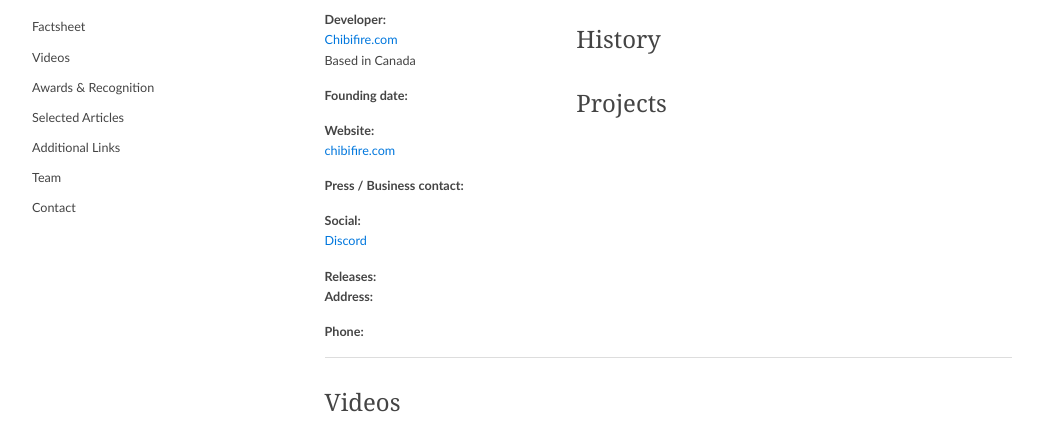
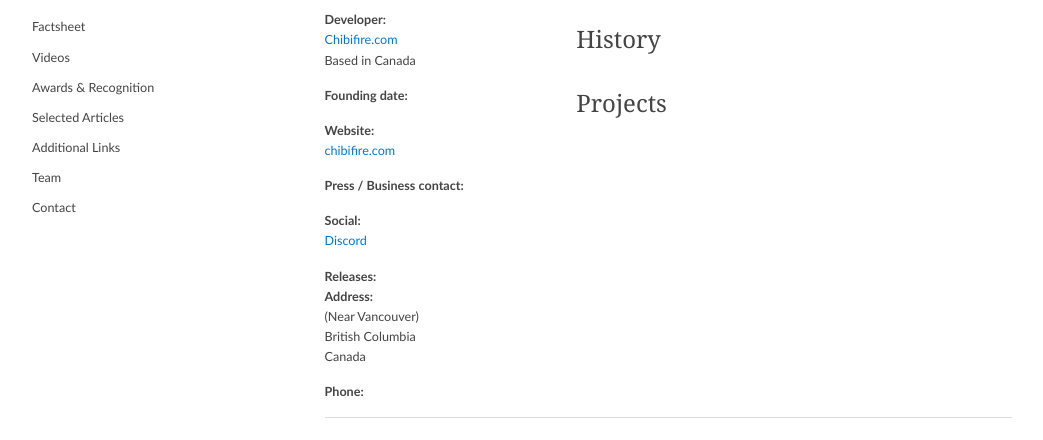
Before and after one commit to chibifire/chibifire.com, a plain HTML site: page index.html in a window 1280 px wide. Shown: the part 88-528 px from the top of the page, without its empty margins (58-1101 px from the left). Drawn offline with Linux system fonts and the light colour scheme.

Commit message:
Deploying to gh-pages from  @ d6255ea2cbd088de960b3fdffbbc2b56cd87030e 🚀

```diff
--- a/index.html
+++ b/index.html
@@ -6,7 +6,7 @@
 
     <title>Chibifire.com</title>
 
-    <link rel="shortcut icon" href="images/favicon.ico?t=1639693636820">
+    <link rel="shortcut icon" href="images/favicon.ico?t=1639693698975">
 
     <link rel="stylesheet" href="./css/normalize.css">
     <link rel="stylesheet" href="./css/master.css">
@@ -120,13 +120,13 @@
 
                 <dt>Address:</dt>
                 <dd>
-
+                  (Near Vancouver)
                 </dd>
                 <dd>
-
+                  British Columbia
                 </dd>
                 <dd>
-
+                  Canada
                 </dd>
 
                 <dt>Phone:</dt>
```
